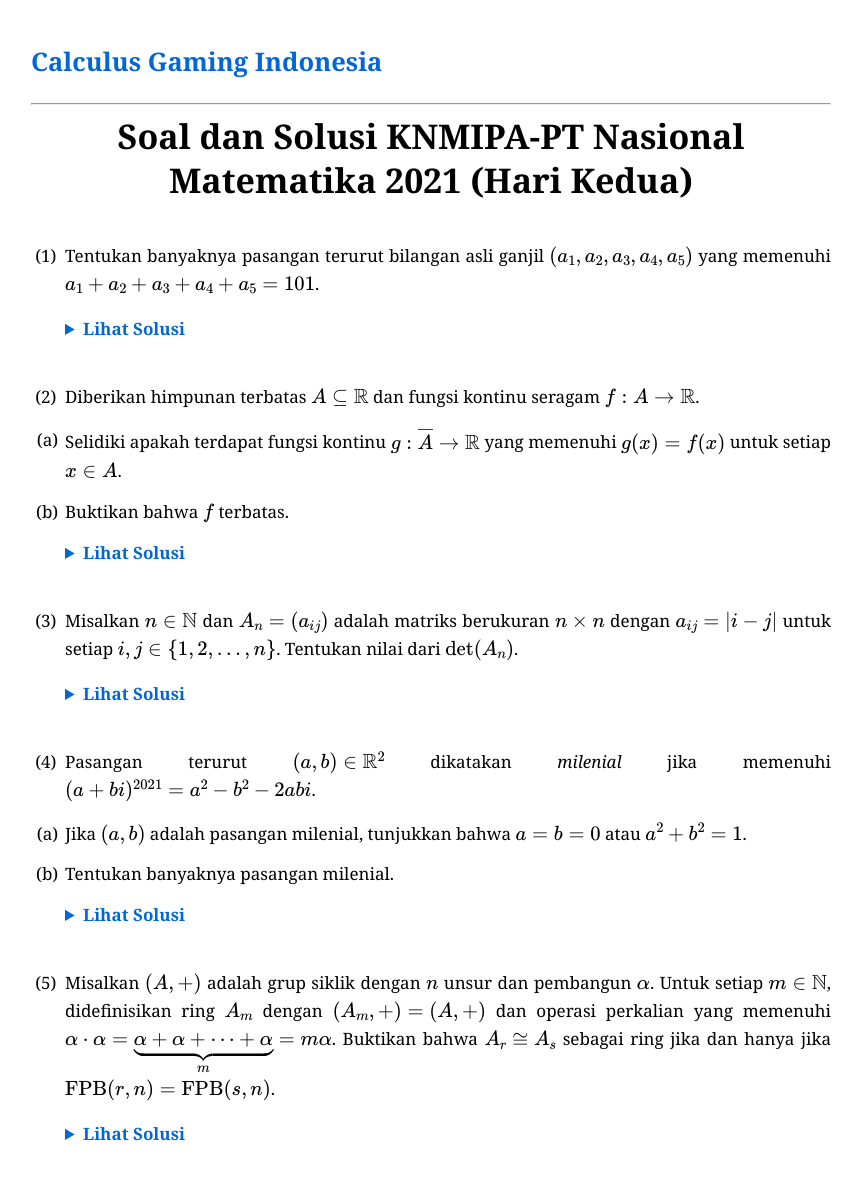
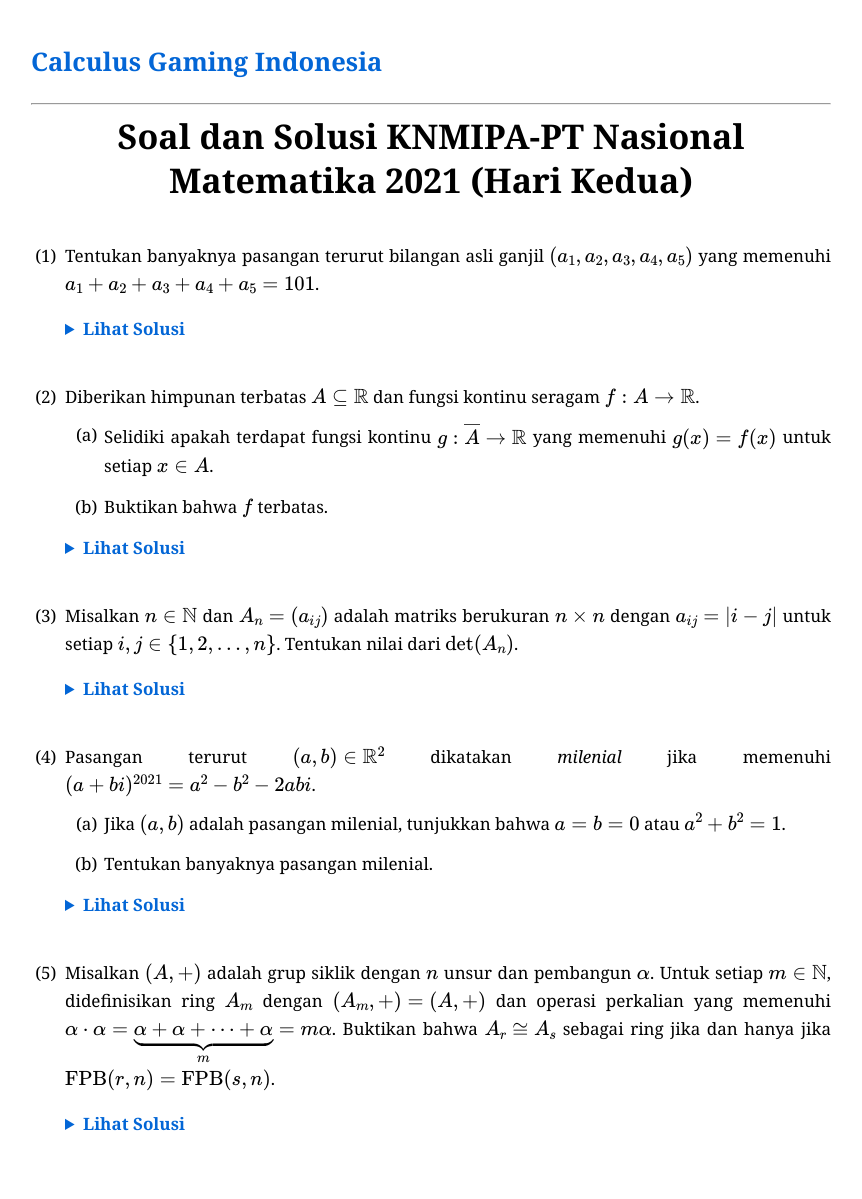
Before and after one commit to calculusgamingindonesia/calculusgamingindonesia.github.io, a Jekyll site: the page built from _posts/2026-07-01-onmipa-pt-nas-mat-21-2.md, in a window 1280 px wide. Shown: the whole page, without its empty margins (209-1071 px from the left). Built offline with Jekyll 4.4.1, drawn with Linux system fonts in a browser that asks for light colours; some web fonts are replaced.

Commit message:
Update default.html

```diff
--- a/_layouts/default.html
+++ b/_layouts/default.html
@@ -54,48 +55,39 @@
             text-align: right;
         }
 
-        ol ul {
-            list-style-type: none;
-            padding-left: 0;
-            margin-top: 15px;
-        }
-
-        ol ol {
-            list-style-type: lower-alpha;
-            padding-left: 2em;
-            counter-reset: none;
+        /* BARU: Reset total semua padding/margin bawaan browser pada list bersarang.
+           Ini memastikan (a), (b) maupun (i), (ii), (iii) tidak terdorong semakin ke kanan.
+        */
+        ol ol, ol ul, ul ol, ul ul {
+            padding-left: 0 !important;
+            margin-left: 0 !important;
+            list-style-type: none !important;
             margin-top: 10px;
         }
 
-        ol ul > li, ol ol > li {
-            position: relative;
-            padding-left: 2.2em !important;
+        /* KELAS UTAMA: Menyeragamkan posisi semua jenis sub-poin agar menggantung & sejajar */
+        .custom-hanging-container {
+            position: relative !important;
+            padding-left: 2.3em !important; /* Jarak teks dari tepi kiri */
             text-indent: 0 !important;
             margin-bottom: 12px;
             line-height: 1.7;
             text-align: justify;
-        }
-        ol ul > li::before, ol ol > li::before {
-            content: none;
+            display: block;
         }
 
+        /* Posisi absolut penanda/buka-tutup kurung seperti (b) atau (iii) */
         .custom-sub-marker {
-            position: absolute;
-            left: 0;
-            width: 1.8em;
-            text-align: right;
-        }
-        .custom-sub-content {
-            display: block;
-            text-align: justify;
+            position: absolute !important;
+            left: 0 !important;
+            width: 1.9em !important; /* Lebar ruang marker agar teks (iii) tidak tabrakan */
+            text-align: right !important;
+            font-weight: inherit;
         }
 
-        /* KELAS BARU:
-           Menarik list yang bersarang (i, ii, iii) ke kiri sebesar padding parent-nya
-           agar posisinya sejajar secara absolut dengan (a, b, c).
-        */
-        li.sejajar-kiri {
-            margin-left: -2.2em !important;
+        .custom-sub-content {
+            display: block !important;
+            text-align: justify !important;
         }
 
         @media screen and (max-width: 768px) {
@@ -113,15 +105,12 @@
             ol > li::before {
                 left: -2.25em;
             }
-            ol ul > li, ol ol > li {
-                padding-left: 2.4em !important;
+            .custom-hanging-container {
+                padding-left: 2.5em !important;
             }
-
-            /* Penyesuaian margin negatif di versi mobile agar proporsional */
-            li.sejajar-kiri {
-                margin-left: -2.4em !important;
+            .custom-sub-marker {
+                width: 2.1em !important;
             }
-
             .MathJax_Display, .katex-display {
                 overflow-x: auto;
                 overflow-y: hidden;
@@ -135,23 +124,24 @@
 
 <script>
     document.addEventListener("DOMContentLoaded", function() {
-        let listItems = Array.from(document.querySelectorAll("ol ul > li, ol ol > li")).reverse();
+        // STRATEGI BARU: Ambil semua elemen paragraf (<p>) dan list (<li>) di dalam main
+        let elements = document.querySelectorAll("main p, main li");
 
-        listItems.forEach(function(li) {
-            let target = li.querySelector("p") || li;
-            let match = target.innerHTML.match(/^(\s*\([a-zA-Z0-9_iI\s\u00a0.-]+\))\s*/);
+        elements.forEach(function(el) {
+            // Hindari pemrosesan ganda jika elemen sudah diubah
+            if (el.querySelector('.custom-sub-marker')) return;
+
+            let html = el.innerHTML.trim();
+            // Regex mendeteksi teks yang diawali oleh tanda kurung seperti (a), (b), (i), (iii)
+            let match = html.match(/^(\s*\([a-zA-Z0-9_iI\s\u00a0.-]+\))\s*/);
+
             if (match) {
                 let marker = match[1].trim();
-                let content = target.innerHTML.substring(match[0].length);
-                target.innerHTML = '<span class="custom-sub-marker">' + marker + '</span><span class="custom-sub-content">' + content + '</span>';
-            }
+                let content = html.substring(match[0].length);
 
-            // DETEKSI SUB-LIST (i, ii, iii):
-            // Jika elemen `li` ini berada di dalam parent yang juga keturunan dari `li` lainnya,
-            // tambahkan kelas 'sejajar-kiri'
-            let parentUL = li.parentElement;
-            if (parentUL && parentUL.closest('li')) {
-                li.classList.add('sejajar-kiri');
+                // Paksa elemen menggunakan layout menggantung yang seragam
+                el.classList.add('custom-hanging-container');
+                el.innerHTML = '<span class="custom-sub-marker">' + marker + '</span><span class="custom-sub-content">' + content + '</span>';
             }
         });
     });
```
Also changed, not shown: other parts of _layouts/default.html (+1 -0 lines).
